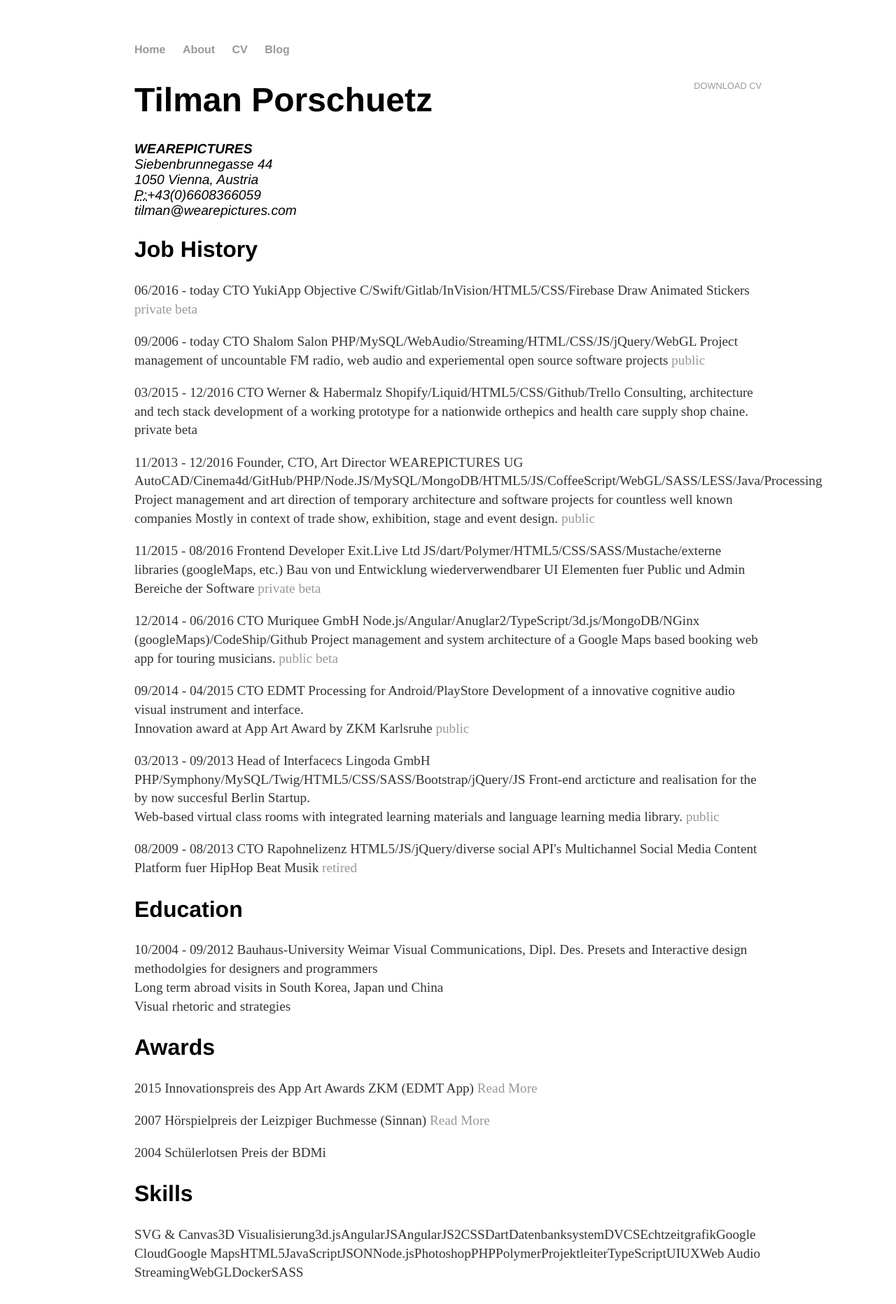
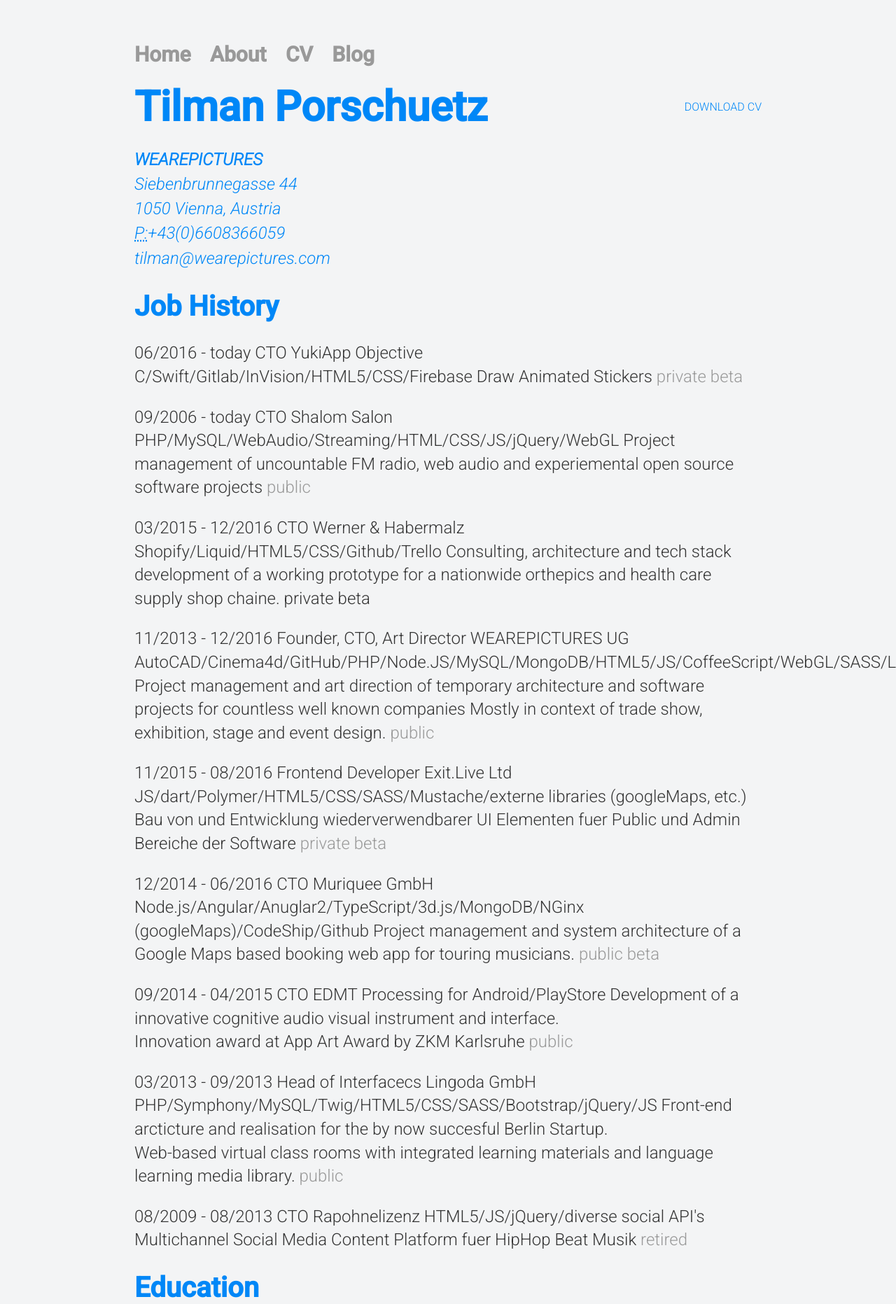
Before and after one commit to mandymozart/mandymozart, a Jekyll site: the page built from cv/index.html, in a window 1280 px wide. Shown: the top 1863 px of the page at 70% size. Built offline with Jekyll 4.4.1, drawn with Linux system fonts in a browser that asks for light colours.

Commit message:
font change

```diff
--- a/_layouts/default.html
+++ b/_layouts/default.html
@@ -3,6 +3,7 @@
   <head>
     <title>{{ page.title }}</title>
 
+    <link href="http://fonts.googleapis.com/css?family=Roboto:400,300,500,300italic|Inconsolata:400,700" rel="stylesheet" type="text/css">
     <link rel="stylesheet" type="text/css" href="{{ site.baseurl }}/css/main.css">
 
   </head>
--- a/css/main.css
+++ b/css/main.css
@@ -1,17 +1,30 @@
-body { margin: 60px auto; width: 70%; }
+body { margin: 60px auto; width: 70%;
+    height: 100%;
+    font-family: Roboto, "Open Sans", sans-serif;
+    font-size: 20px;
+    font-weight: 300;
+    line-height: 1.4rem;
+    background: #F3F4F5;
+    color: #646C7F;
+    text-rendering: optimizeLegibility;
+    }
 
 a { text-decoration: none; color: #999; }
 a:hover { text-decoration: underline; }
 
 p, ul { font-size: 1.5em; line-height: 1.4em; color: #333; }
 
-h1, h2, h3, h4 { font-family: 'Helvetica', 'Arial', 'Sans-Serif'; }
+h1, h2, h3, h4 { color: #0087F7;
+    -webkit-font-smoothing: antialiased;
+    line-height: 2.2rem; }
 h1 { font-size: 3em;  }
 h2 { font-size: 2.7em; }
 h3 { font-size: 2.3em; }
 h4 { font-size: 1.9em; }
 
-nav ul, footer ul { font-size: 1em; font-family: 'Helvetica', 'Arial', 'Sans-Serif'; padding: 0px; list-style: none; font-weight: bold; }
+nav ul, footer ul { color: #0087F7;
+    -webkit-font-smoothing: antialiased;
+    line-height: 2.2rem; padding: 0px; list-style: none; font-weight: bold; }
 nav ul li, footer ul li { display: inline; margin-right: 20px; }
 
 footer { border-top: 1px solid #d5d5d5; font-size: .8em; }
@@ -24,6 +37,8 @@ ul.posts li { list-style: none; }
 .cv { margin: 0px 0px 60px; }
 .cv h1 { font-size: 3em; }
 .cv h2 { font-size: 2em; }
-.cv address, .cv .download { font-family: 'Helvetica', 'Arial', 'Sans-Serif'; }
+.cv address, .cv .download { color: #0087F7;
+    -webkit-font-smoothing: antialiased;
+    line-height: 2.2rem; }
 .cv address, .cv p { font-size: 1.2em; }
 .cv .download { float: right; font-size: .8em; text-transform: uppercase; }
```
